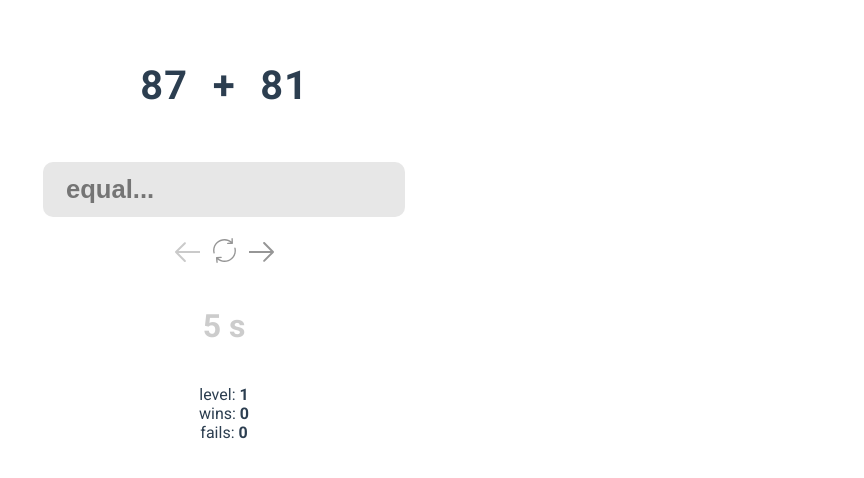
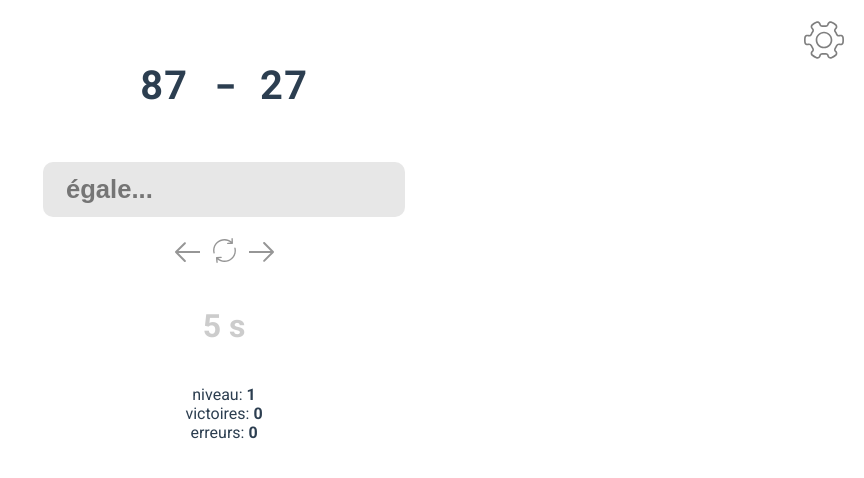
Before and after one commit to owengombas/Mental, a Vue app: page / in a window 1280 px wide. Shown: the top 478 px of the page, without its empty margins (416-1280 px from the left). Built offline with nearby package versions, Linux system fonts and the light colour scheme.

Commit message:
settings

```diff
--- a/src/components/Mental.vue
+++ b/src/components/Mental.vue
@@ -1,5 +1,110 @@
 <template>
   <div class="hello">
+    <div v-if="!showSettings" @click="showSettings = true" class="settings-button">
+      <svg version="1.1" id="Layer_1" xmlns="http://www.w3.org/2000/svg" xmlns:xlink="http://www.w3.org/1999/xlink" x="0px" y="0px"
+	 viewBox="0 0 512 512" style="enable-background:new 0 0 512 512;" xml:space="preserve">
+        <g>
+          <g>
+            <path d="M509.952,223.895c-1.685-12.864-8.96-24.021-19.989-30.677c-10.859-6.549-23.872-7.723-36.011-3.2
+              c-9.813,3.712-21.077-1.387-25.6-11.499c-5.205-11.605-11.584-22.72-19.008-33.045c-6.613-9.173-5.376-21.205,2.859-27.989
+              c9.813-8.064,15.296-19.989,15.04-32.683c-0.256-12.907-6.357-24.789-16.683-32.64c-17.024-12.907-35.584-23.616-55.189-31.872
+              c-12.053-5.077-25.429-4.373-36.736,1.856c-11.115,6.144-18.667,16.811-20.757,29.333c-1.771,10.56-11.541,17.621-22.933,16.448
+              c-12.459-1.323-25.429-1.323-37.867,0c-11.285,1.195-21.163-5.888-22.933-16.448c-2.091-12.523-9.643-23.211-20.757-29.333
+              c-11.328-6.251-24.725-6.933-36.736-1.856c-19.627,8.256-38.187,18.965-55.211,31.872C91.115,60.012,85.035,71.895,84.779,84.78
+              c-0.256,12.715,5.227,24.619,15.061,32.747c8.213,6.763,9.451,18.795,2.859,27.968c-7.445,10.325-13.824,21.44-19.029,33.045
+              c-4.501,10.133-15.787,15.211-25.835,11.413c-11.861-4.416-24.896-3.243-35.776,3.285c-11.051,6.635-18.325,17.813-19.989,30.677
+              C0.704,234.497,0,245.313,0,256.001c0,10.688,0.704,21.504,2.048,32.107c1.685,12.864,8.96,24.021,19.989,30.677
+              c10.859,6.528,23.851,7.723,36.011,3.2c9.792-3.733,21.056,1.365,25.6,11.499c5.205,11.605,11.584,22.72,19.008,33.045
+              c6.613,9.173,5.376,21.205-2.859,27.989c-9.813,8.064-15.296,19.989-15.04,32.683c0.256,12.907,6.357,24.789,16.683,32.64
+              c17.024,12.907,35.584,23.616,55.189,31.872c12.053,5.077,25.408,4.373,36.736-1.856c11.115-6.144,18.667-16.811,20.757-29.333
+              c1.771-10.56,11.627-17.621,22.933-16.448c12.437,1.323,25.408,1.323,37.867,0c11.413-1.131,21.163,5.888,22.933,16.448
+              c2.091,12.523,9.643,23.211,20.757,29.333c6.315,3.477,13.227,5.227,20.224,5.227c5.589,0,11.179-1.131,16.491-3.371
+              c19.605-8.256,38.165-18.987,55.189-31.872c10.347-7.829,16.427-19.733,16.683-32.619c0.256-12.715-5.227-24.64-15.04-32.725
+              c-8.213-6.763-9.451-18.795-2.859-27.968c7.445-10.325,13.824-21.44,19.029-33.045c4.523-10.133,15.829-15.189,25.6-11.499
+              l0.235,0.085c11.904,4.459,24.917,3.243,35.776-3.285c11.051-6.656,18.325-17.813,19.989-30.699
+              c1.365-10.688,2.069-21.461,2.069-32.085C512,245.377,511.296,234.604,509.952,223.895z M488.768,285.377
+              c-0.811,6.336-4.395,11.861-9.813,15.125c-5.227,3.179-11.541,3.733-17.515,1.493l-0.128-0.043
+              c-20.352-7.531-43.328,2.475-52.437,22.827c-4.608,10.283-10.283,20.16-16.875,29.312c-13.248,18.432-10.389,42.901,6.635,56.896
+              c4.736,3.904,7.381,9.664,7.253,15.808c-0.128,6.336-3.115,12.181-8.235,16.064c-15.573,11.819-32.597,21.653-50.581,29.205
+              c-5.952,2.517-12.608,2.176-18.155-0.875c-5.355-2.965-9.003-8.107-10.005-14.144c-3.392-20.288-20.757-34.411-41.387-34.411
+              c-1.579,0-3.2,0.064-4.821,0.192c-10.987,1.152-22.421,1.152-33.408,0c-22.699-2.581-42.56,12.309-46.208,34.155
+              c-1.003,6.037-4.651,11.2-10.005,14.144c-5.568,3.072-12.203,3.392-18.176,0.875c-17.984-7.573-35.008-17.387-50.581-29.205
+              c-5.12-3.861-8.107-9.728-8.235-16.043c-0.128-6.144,2.517-11.904,7.275-15.808c17.024-13.995,19.861-38.464,6.613-56.896
+              c-6.592-9.173-12.245-19.029-16.853-29.312c-9.131-20.395-32.192-30.357-52.821-22.677c-5.696,2.133-12.032,1.6-17.259-1.579
+              c-5.419-3.243-9.003-8.768-9.813-15.125c-1.259-9.685-1.899-19.584-1.899-29.355c0-9.771,0.64-19.669,1.92-29.376
+              c0.811-6.336,4.395-11.861,9.813-15.125c5.205-3.157,11.541-3.733,17.493-1.493c20.373,7.595,43.435-2.368,52.565-22.784
+              c4.608-10.283,10.283-20.139,16.875-29.291c13.248-18.432,10.389-42.901-6.635-56.896c-4.736-3.904-7.381-9.664-7.253-15.808
+              c0.128-6.336,3.115-12.181,8.235-16.064c15.573-11.819,32.597-21.632,50.581-29.205c5.952-2.517,12.587-2.197,18.155,0.875
+              c5.355,2.944,9.003,8.107,10.005,14.165c3.648,21.845,23.509,36.587,46.208,34.155c10.965-1.152,22.4-1.152,33.408,0
+              c22.571,2.411,42.56-12.309,46.208-34.155c1.003-6.037,4.651-11.2,10.005-14.144c5.568-3.093,12.181-3.413,18.176-0.875
+              c17.984,7.573,35.008,17.387,50.581,29.205c5.12,3.861,8.107,9.728,8.235,16.043c0.128,6.144-2.517,11.904-7.275,15.808
+              c-17.024,13.995-19.861,38.464-6.613,56.896c6.592,9.173,12.245,19.029,16.853,29.312c9.131,20.395,32.213,30.379,52.821,22.677
+              c5.717-2.155,12.011-1.579,17.259,1.579c5.419,3.264,9.003,8.789,9.813,15.125c1.259,9.792,1.899,19.669,1.899,29.376
+              C490.667,265.708,490.027,275.585,488.768,285.377z"/>
+          </g>
+        </g>
+        <g>
+          <g>
+            <path d="M256,149.335c-58.816,0-106.667,47.851-106.667,106.667S197.184,362.668,256,362.668s106.667-47.851,106.667-106.667
+              S314.816,149.335,256,149.335z M256,341.335c-47.061,0-85.333-38.272-85.333-85.333s38.272-85.333,85.333-85.333
+              s85.333,38.272,85.333,85.333S303.061,341.335,256,341.335z"/>
+          </g>
+        </g>
+      </svg>
+    </div>
+    <div class="settings-button" @click="showSettings = false" v-else>
+      <svg version="1.1" id="Capa_1" xmlns="http://www.w3.org/2000/svg" xmlns:xlink="http://www.w3.org/1999/xlink" x="0px" y="0px"
+        viewBox="0 0 512 512.001" style="enable-background:new 0 0 512 512.001;" xml:space="preserve">
+      <g>
+        <g>
+          <path d="M284.284,256L506.142,34.142c7.811-7.81,7.811-20.474,0-28.284c-7.811-7.811-20.474-7.811-28.284,0L256,227.716
+            L34.142,5.858c-7.811-7.811-20.474-7.811-28.284,0c-7.811,7.81-7.811,20.474,0,28.284L227.716,256L5.858,477.858
+            c-7.811,7.811-7.811,20.474,0,28.284c7.81,7.81,20.473,7.811,28.284,0L256,284.284l221.858,221.858
+            c7.81,7.81,20.473,7.811,28.284,0c7.811-7.811,7.811-20.474,0-28.284L284.284,256z"/>
+        </g>
+      </g>
+      </svg>
+    </div>
+    <div v-if="showSettings" class="settings-wrapper">
+      <div class="settings">
+        <div>
+          <input v-model="operations.times" type="checkbox"/>
+          <label>Multiplications</label>
+        </div>
+        <div>
+          <input v-model="operations.plus" type="checkbox"/>
+          <label>Additions</label>
+        </div>
+        <div>
+          <input v-model="operations.minus" type="checkbox"/>
+          <label>Soustractions</label>
+        </div>
+        <div class="form-text">
+          <label>
+            Nombre maximum
+          </label>
+          <input
+          v-model.number="maxNumber"
+          type="number"
+          placeholder="Nombre maximum"
+          />
+        </div>
+        <div class="form-text">
+          <label>
+            Nombre minimum
+          </label>
+          <input
+          v-model.number="minNumber"
+          type="number"
+          placeholder="Nombre minimum"
+          />
+        </div>
+        <div class="form-button">
+          <button @click="showSettings = false" class="btn">Sauvegarder</button>
+        </div>
+      </div>
+    </div>
+
     <h1 :style="{fontSize}">
       {{mental.text}}
     </h1>
@@ -11,7 +116,7 @@
     @keydown.enter="validate"
     :class="{'win': winned === 1, 'loose': winned === -1}"
     type="number"
-    placeholder="equal..."
+    placeholder="égale..."
     />
 
     <div id="controls">
@@ -65,34 +170,34 @@
 
     <div class="states">
       <div>
-        level: <b>{{level - 1}}</b>
+        niveau: <b>{{level - 1}}</b>
       </div>
       <div>
-        wins: <b>{{totalWins}}</b>
+        victoires: <b>{{totalWins}}</b>
       </div>
       <div>
-        fails: <b>{{totalFails}}</b>
+        erreurs: <b>{{totalFails}}</b>
       </div>
     </div>
 
     <div v-for="(difficulty, index) in historyLevels" :key="index" class="history">
       <div v-if="history[difficulty] && difficulty" class="history-container">
-        <h1>stats for level {{ difficulty }}</h1>
+        <h1>Stats du niveau {{ difficulty }}</h1>
         <div class="table-container">
           <table class="history-table">
             <thead>
               <tr class="history-item-header">
                 <th class="history-item-text">
-                  calculation
+                  Calcul
                 </th>
                 <th class="history-item-fails">
-                  fails
+                  Erreurs
                 </th>
                 <th class="history-item-time">
-                  total time (s)
+                  Temps total (en secondes)
                 </th>
                 <th class="history-item-time">
-                  thinking time (s)
+                  Temps de réflexion (en secondes)
                 </th>
               </tr>
             </thead>
@@ -118,26 +223,26 @@
         </div>
         <div v-if="historyTimeAverage[difficulty].time > 0" class="states">
           <div>
-            average time: <b>{{historyTimeAverage[difficulty].time.toFixed(2)}}</b>
+            Temps total moyen: <b>{{historyTimeAverage[difficulty].time.toFixed(2)}}</b>
           </div>
           <div>
-            average thinking time: <b>{{historyTimeAverage[difficulty].thinkingTime.toFixed(2)}}</b>
+            Temps de réflexion moyen: <b>{{historyTimeAverage[difficulty].thinkingTime.toFixed(2)}}</b>
           </div>
         </div>
       </div>
     </div>
     <div v-if="historyLevels.length > 0" class="clear">
-      <button @click="clearHistory" class="btn">clear history</button>
+      <button @click="clearHistory" class="btn">Supprimer l'historique de calcul</button>
     </div>
     <div class="note">
       <div v-if="historyLevels.length > 0" class="italic">
-        <div class="indicator"/>this dot indicates your difficulty on a calculation (color intensity)
+        <div class="indicator"/>Ce point indique ta difficulté pour ce calcul (plus c'est rouge, plus tu as mis du temps)
       </div>
       <div v-if="historyLevels.length > 0" class="italic">
-        <div class="indicator give-up"/>this dot indicates an abandoned calculation
+        <div class="indicator give-up"/>Ce point indique que tu as abandonné ce calcul
       </div>
       <div v-if="historyLevels.length > 0" class="italic">
-        thinking time is the respone time without the typing time
+        Le temps de réflexion est le temps que tu as mis avant de tapper la réponse sur ton clavier
       </div>
     </div>
   </div>
@@ -178,7 +283,20 @@ export default {
       isTyping: false,
       typingWait: false,
       typingTimeTemp: 0,
-      fontSize: '2em'
+      fontSize: '2em',
+      minLevel: 0,
+      minNumber: 1,
+      showSettings: false,
+      operations: {
+        minus: true,
+        plus: true,
+        times: true
+      }
+    }
+  },
+  watch: {
+    showSettings() {
+      this.regenerate()
     }
   },
   methods: {
@@ -232,7 +350,6 @@ export default {
         this.totalWins++
         this.fails = 0
         this.wins++
-        this.maxNumber += 2
         this.winned = 1
         this.generate()
         // if (this.wins >= this.maxWins) {
@@ -245,7 +362,6 @@ export default {
         this.totalFails++
         this.wins = 0
         this.fails++
-        this.maxNumber > 10 && --this.maxNumber
         this.winned = -1
         // if (this.fails >= this.maxFails) {
         //   this.fails = 0
@@ -283,7 +399,7 @@ export default {
       this.timer = setInterval(() => {
         this.actualTime += 0.1
       }, 100)
-      this.mental = generator(this.level, this.maxNumber)
+      this.mental = generator(this.level, this.maxNumber, this.minNumber, this.operations)
       this.setFontSize()
     },
     sort(a, b) {
@@ -384,6 +500,54 @@ export default {
 </script>
 
 <style lang="stylus" scoped>
+.settings-button
+  width: 40px
+  position fixed
+  top 20px
+  right 20px
+  opacity 0.5
+  cursor pointer
+  z-index 9999
+
+input[type="checkbox"]
+  height 20px
+  width 20px
+  margin-right 10px
+
+label
+  vertical-align top
+  font-size 1.3rem
+  font-weight bold
+  text-align left
+  width 100%
+
+.form-button
+  margin-top 50px
+
+.settings
+  display flex
+  flex-direction column
+  justify-content start
+  align-items start
+  input[type="number"]
+    width 100%
+
+.form-text
+  align-items center
+  display flex
+  margin-top 10px
+
+.settings-wrapper
+  z-index 999
+  width 100%
+  height 100vh
+  position fixed
+  background rgba(255, 255, 255, 0.6)
+  backdrop-filter blur(10px)
+  display flex
+  justify-content center
+  align-items center
+
 .clear
   display flex
   width 100%
--- a/src/script/generator.js
+++ b/src/script/generator.js
@@ -1,27 +1,51 @@
-export default function getRandom (count, max = 10) {
+function getOperation (operations = { minus: true, plus: true, times: true }) {
+  let operation = ''
+  operation = Math.floor((Math.random() * 5) + 1)
+  switch (operation) {
+    case 1:
+    case 2:
+      if (operations.plus) {
+        operation = '+'
+      } else {
+        operation = getOperation(operations)
+      }
+      break
+    case 3:
+    case 4:
+      if (operations.minus) {
+        operation = '-'
+      } else {
+        operation = getOperation(operations)
+      }
+      break
+    case 5:
+      if (operations.times) {
+        operation = '*'
+      } else {
+        operation = getOperation(operations)
+      }
+      break
+  }
+  return operation
+}
+
+export default function getRandom (
+  count,
+  max = 10,
+  min = 1,
+  operations = { minus: true, plus: true, times: true }
+) {
   let text = ''
-
+  let operation = ''
   for (let i = 0; i < count; i++) {
     let coefficient = Math.floor(Math.random() * 2) === 1 ? 1 : -1
-    let opperation = ''
+
     if (i > 0) {
-      opperation = Math.floor((Math.random() * 5) + 1)
-      switch (opperation) {
-        case 1:
-        case 2:
-          opperation = '+'
-          break
-        case 3:
-        case 4:
-          opperation = '-'
-          break
-        case 5:
-          opperation = '*'
-          break
-      }
+      operation = getOperation(operations)
     }
-    let number = Math.floor((Math.random() * max) + 1) * coefficient
-    text += ' ' + opperation + ' ' + (number < 0 ? '(' + number + ')' : number)
+
+    let number = Math.floor((Math.random() * max) + min) * coefficient
+    text += ' ' + operation + ' ' + (number < 0 ? '(' + number + ')' : number)
   }
   return {
     text: text.trim().replace(/\*/g, '•'),
```
